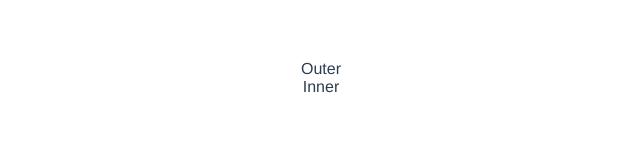
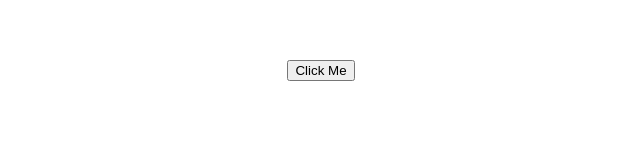
Before and after one commit to erwinchang/vue-example, a Vue app in the folder my-vite/: page / in a window 1280 px wide. Shown: the top 160 px of the page, without its empty margins (319-959 px from the left). Built offline with nearby package versions, Linux system fonts and the light colour scheme.

Commit message:
patch example

```diff
--- a/my-vite/src/App.vue
+++ b/my-vite/src/App.vue
@@ -2,20 +2,51 @@
 export default{
   data(){
     return {
-      message: ''
+      isShow: false
     }
   },
-  methods:{
-    msgShow: function(msg) {
-      console.log(msg)
+  computed: {
+    modalStyle() {
+      return {
+        'display': this.isShow ? '' : 'none'
+      }
     }
   }
 }
 </script>
 
 <template>
-  <div class="outer" @click.capture="msgShow('Outer')">
-    <span>Outer</span>
-    <div class="inner" @click="msgShow('Inner')">Inner</div>
+  <div class="modal-mask" v-bind:style="modalStyle">
+    <div class="modal-container" @click="isShow = false">
+      <div class="modal-body">Hello!</div>
+    </div>
   </div>
+  <button @click="isShow = true">Click Me</button>
 </template>
+
+<style scoped>
+.modal-mask {
+  position: absolute;
+  z-index: 10;
+  top: 0;
+  left: 0;
+  width: 100%;
+  height: 100%;
+  display: table;
+  background-color: rgba(0, 0, 0, .5);
+  transition: opacity .3s ease;
+}
+.modal-container {
+  cursor: pointer;
+  display: table-cell;
+  vertical-align: middle;
+}
+.modal-body {
+  cursor: auto;
+  display: block;
+  width: 50%;
+  margin: 0 auto;
+  padding: 2rem;
+  background-color: #fff;
+}
+</style>
```
Also changed, not shown: 1 other file (tests, documents, lock files or other folders).
